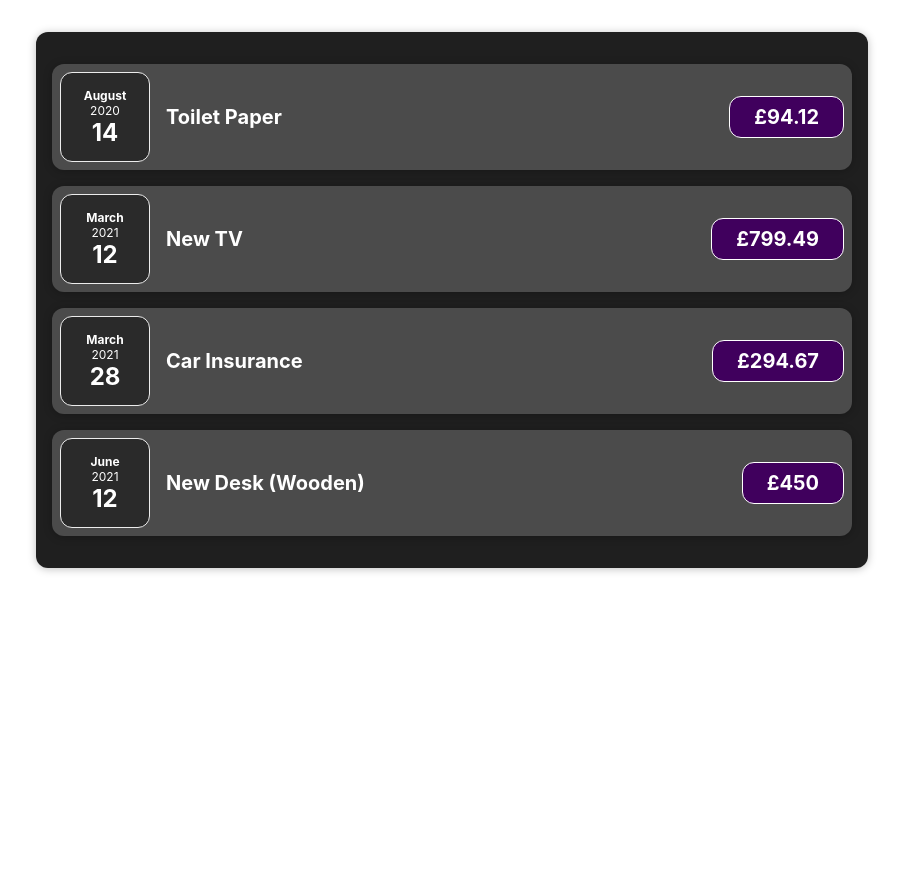
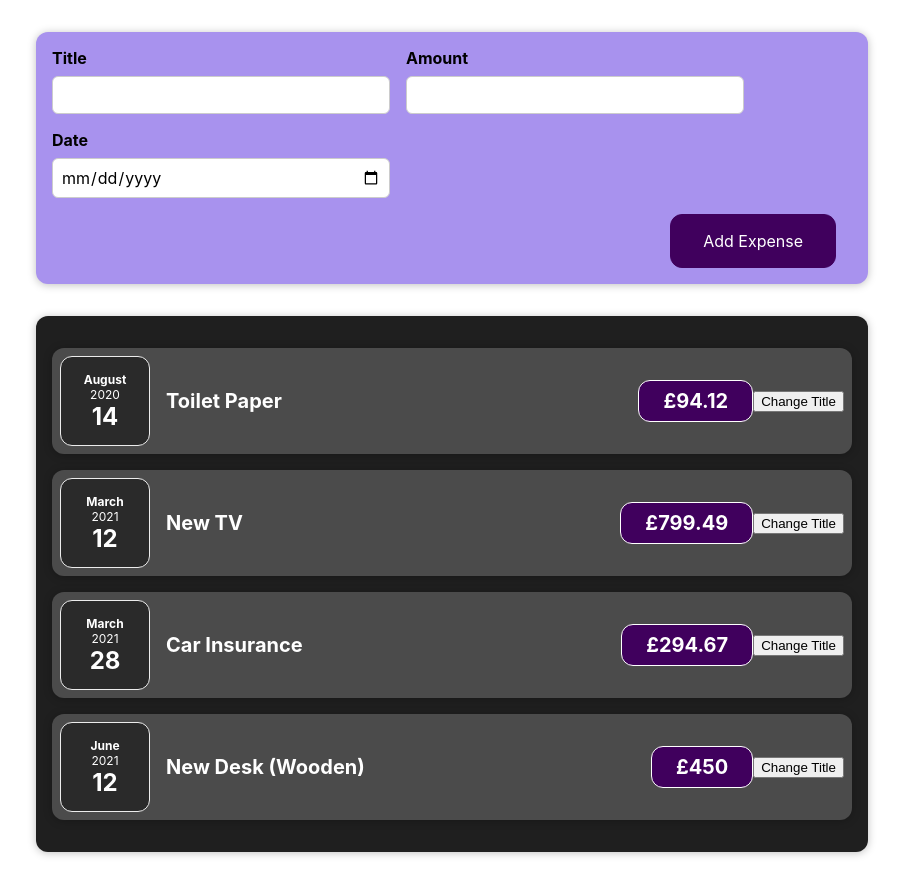
Before and after one commit to qasirdev/React-The-Complete-Guide-Udemy, a React (Create React App) app: page / in a window 1280 px wide. Shown: the whole page, without its empty margins (188-1091 px from the left). Before the commit the page ends 800 px from the top, so only its background shows below. Built offline with nearby package versions, Linux system fonts and the light colour scheme.

Commit message:
new expense form with multi state

```diff
--- a/src/App.js
+++ b/src/App.js
@@ -1,6 +1,7 @@
 import logo from "./logo.svg";
 import "./App.css";
 import Expenses from "./components/Expenses/Expenses";
+import NewExpense from "./components/NewExpense/NewExpense";
 
 function App() {
   const expenses = [
@@ -25,7 +26,12 @@
     },
   ];
 
-  return <Expenses expenses={expenses} />;
+  return (
+    <div>
+      <NewExpense />
+      <Expenses expenses={expenses} />
+    </div>
+  );
 }
 
 export default App;
--- a/src/components/Expenses/ExpenseItem.js
+++ b/src/components/Expenses/ExpenseItem.js
@@ -1,16 +1,22 @@
-import React from "react";
+import React, { useState } from "react";
 import "./ExpenseItem.css";
 import ExpenseDate from "./ExpenseDate";
 import Card from "../UI/Card";
 
 const ExpenseItem = (props) => {
+  const [title, setTitle] = useState(props.title);
+  const clickHandler = () => {
+    setTitle("updated");
+    console.log(title);
+  };
   return (
     <Card className="expense-item">
       <ExpenseDate date={props.date} />
       <div className="expense-item__description">
-        <h2>{props.title}</h2>
+        <h2>{title}</h2>
       </div>
       <div className="expense-item__price">£{props.amount}</div>
+      <button onClick={clickHandler}>Change Title</button>
     </Card>
   );
 };
--- /dev/null
+++ b/src/components/NewExpense/ExpenseForm.css
@@ -0,0 +1,26 @@
+.new-expense__controls {
+  display: flex;
+  flex-wrap: wrap;
+  gap: 1rem;
+  margin-bottom: 1rem;
+  text-align: left;
+}
+
+.new-expense__control label {
+  font-weight: bold;
+  margin-bottom: 0.5rem;
+  display: block;
+}
+
+.new-expense__control input {
+  font: inherit;
+  padding: 0.5rem;
+  border-radius: 6px;
+  border: 1px solid #ccc;
+  width: 20rem;
+  max-width: 100%;
+}
+
+.new-expense__actions {
+  text-align: right;
+}
--- /dev/null
+++ b/src/components/NewExpense/ExpenseForm.js
@@ -0,0 +1,72 @@
+import react, { useState } from "react";
+import "./ExpenseForm.css";
+
+const ExpenseForm = () => {
+  const [enteredTitle, setEnteredTitle] = useState("");
+  const [enteredAmount, setEnteredAmount] = useState("");
+  const [enteredDate, setEnteredDate] = useState("");
+
+  // const [userInput, setUserInput] = useState({
+  //   enteredTitle: "",
+  //   enteredAmount: "",
+  //   enteredDate: "",
+  // });
+
+  const titleChangeHandler = (event) => {
+    setEnteredTitle(event.target.value);
+    // setUserInput({
+    //   ...userInput,
+    //   enteredTitle: event.target.value,
+    // });
+
+    // setUserInput((prviousState) => {
+    //   return { ...prviousState, enteredTitle: event.target.value };
+    // });
+  };
+  const amountChaneHandler = (event) => {
+    setEnteredAmount(event.target.value);
+  };
+  const dateChangeHandler = (event) => {
+    setEnteredDate(event.target.value);
+  };
+
+  return (
+    <form>
+      <div className="new-expense__controls">
+        <div className="new-expense__control">
+          <label>Title</label>
+          <input
+            type="text"
+            value={enteredTitle}
+            onChange={titleChangeHandler}
+          />
+        </div>
+        <div className="new-expense__control">
+          <label>Amount</label>
+          <input
+            type="number"
+            value={enteredAmount}
+            min="0.01"
+            max="0.01"
+            onChange={amountChaneHandler}
+          />
+        </div>
+        <div className="new-expense__control">
+          <label>Date</label>
+          <input
+            type="date"
+            value={enteredDate}
+            min="2021-01-01"
+            max="25-12-31"
+            onChange={dateChangeHandler}
+          />
+        </div>
+      </div>
+      <div className="new-expense__actions">
+        <button type="submit">Add Expense</button>
+      </div>
+    </form>
+  );
+};
+
+export default ExpenseForm;
--- /dev/null
+++ b/src/components/NewExpense/NewExpense.css
@@ -0,0 +1,38 @@
+.new-expense {
+  background-color: #a892ee;
+  padding: 1rem;
+  margin: 2rem auto;
+  width: 50rem;
+  max-width: 95%;
+  border-radius: 12px;
+  text-align: center;
+  box-shadow: 0 1px 8px rgba(0, 0, 0, 0.25);
+}
+
+.new-expense button {
+  font: inherit;
+  cursor: pointer;
+  padding: 1rem 2rem;
+  border: 1px solid #40005d;
+  background-color: #40005d;
+  color: white;
+  border-radius: 12px;
+  margin-right: 1rem;
+}
+
+.new-expense button:hover,
+.new-expense button:active {
+  background-color: #510674;
+  border-color: #510674;
+}
+
+.new-expense button.alternative {
+  color: #220131;
+  border-color: transparent;
+  background-color: transparent;
+}
+
+.new-expense button.alternative:hover,
+.new-expense button.alternative:active {
+  background-color: #ddb3f8;
+}
--- /dev/null
+++ b/src/components/NewExpense/NewExpense.js
@@ -0,0 +1,13 @@
+import React from "react";
+import "./NewExpense.css";
+import ExpenseForm from "./ExpenseForm";
+
+const NewExpense = () => {
+  return (
+    <div className="new-expense">
+      <ExpenseForm />
+    </div>
+  );
+};
+
+export default NewExpense;
```
